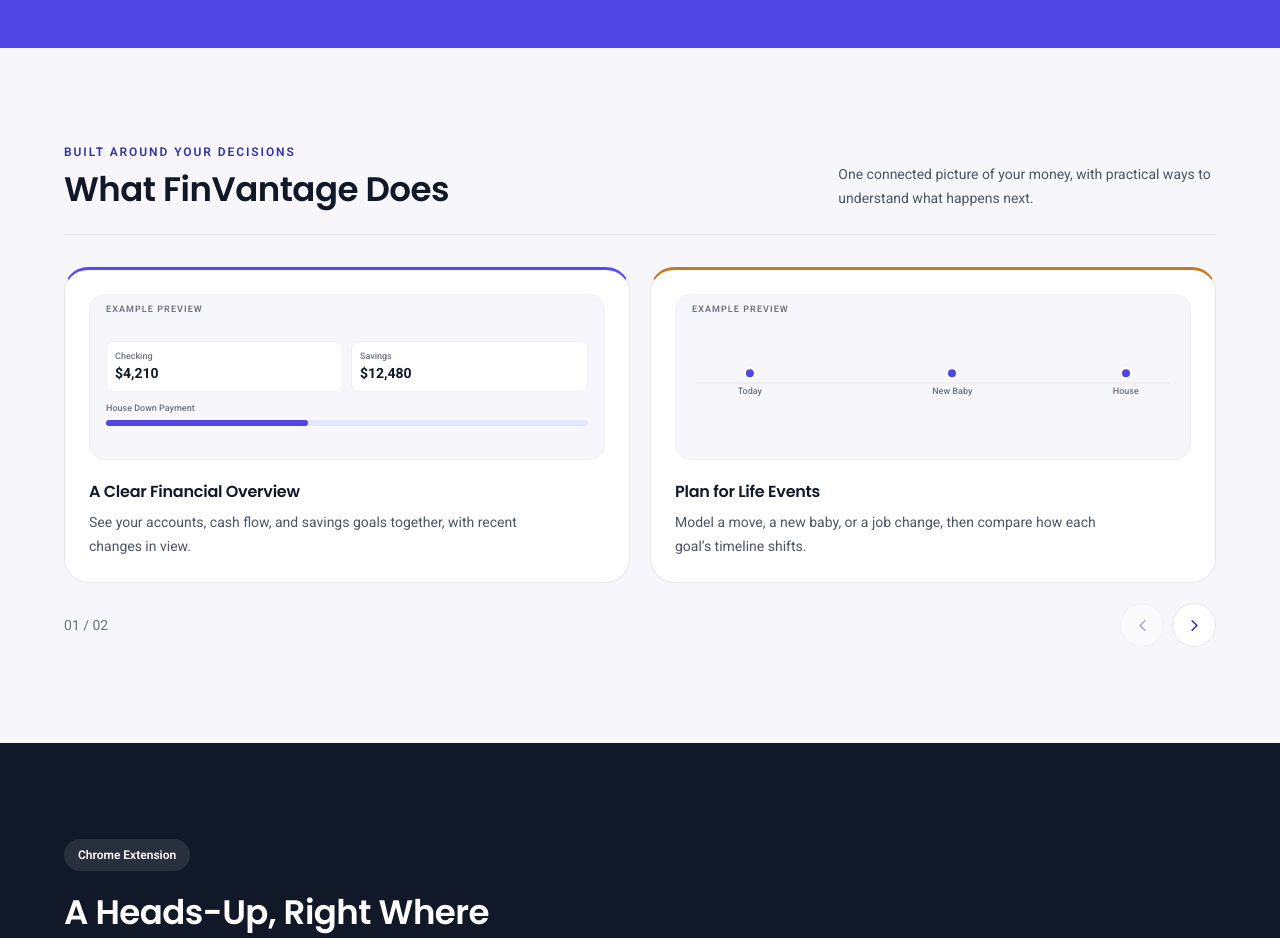
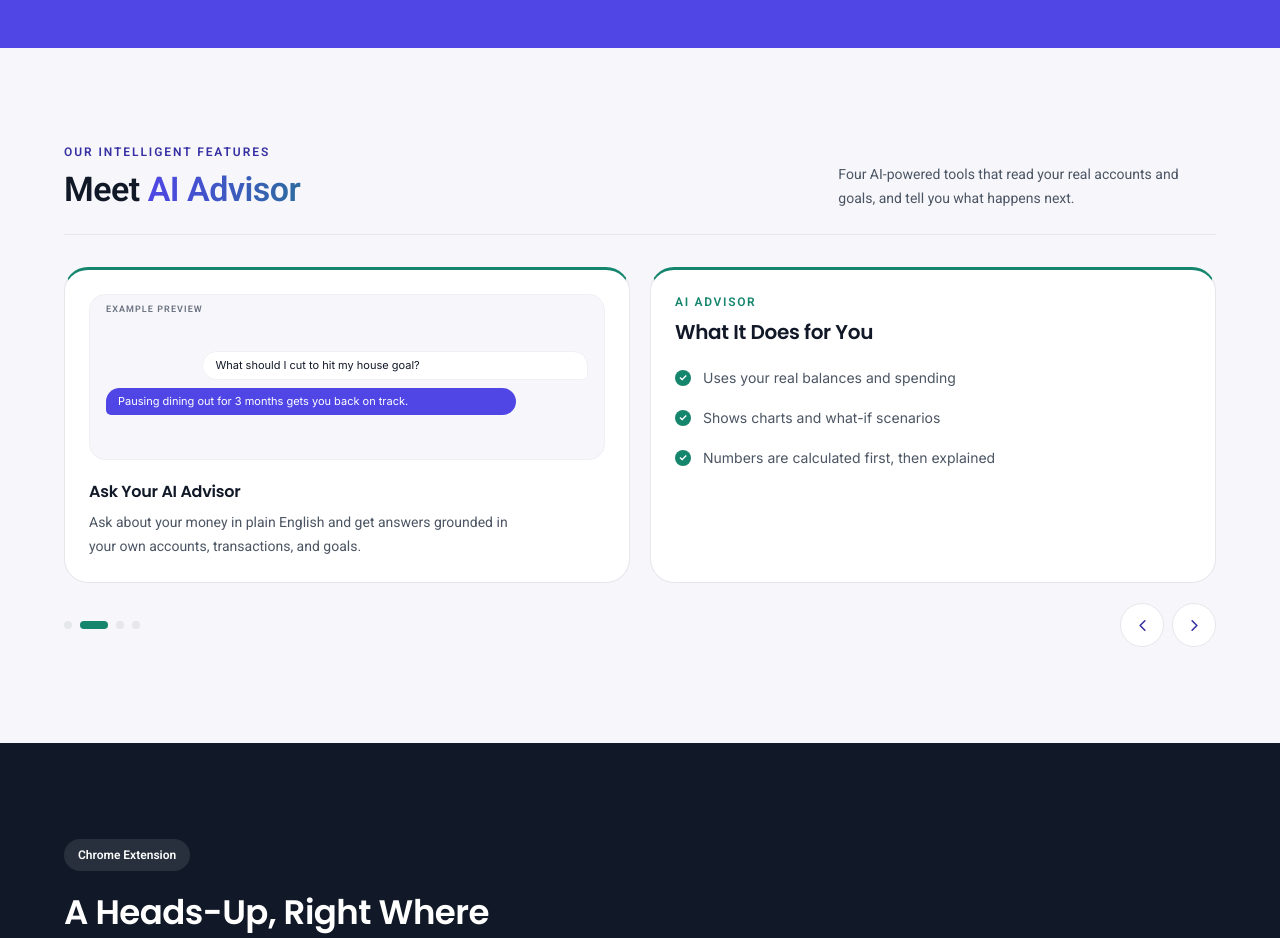
Before and after one commit to ashzaeen/FinVantage, a Next.js app in the folder apps/web/: page / in a window 1280 px wide. Shown: the part 1240-2178 px from the top of the page. Built offline with nearby package versions, Linux system fonts and the light colour scheme.

Commit message:
Landing: intelligent features carousel synced to a rotating heading
The heading cycles Copilot Agent, AI Advisor, Life Events, and Quarterly
Reports, and the two cards below slide with it. Pauses on hover; holds
still for reduced motion.

Co-Authored-By: Claude Opus 5.5 <noreply@anthropic.com>

```diff
--- a/apps/web/src/components/landing/FeatureGrid.tsx
+++ b/apps/web/src/components/landing/FeatureGrid.tsx
@@ -2,7 +2,7 @@
 
 import { ChevronLeft, ChevronRight } from "lucide-react";
 import type { ReactNode } from "react";
-import { useState } from "react";
+import { useEffect, useState } from "react";
 
 /** A small frame every preview sits in: fixed height, so the grid stays aligned regardless of
  * what's inside. Previews are illustrative mockups built from the page's own tokens, not a
@@ -21,21 +21,19 @@ function PreviewFrame({ children }: { children: ReactNode }) {
   );
 }
 
-function DashboardPreview() {
+function CopilotPreview() {
   return (
     <PreviewFrame>
-      <div className="grid grid-cols-2 gap-2">
-        {[{ label: "Checking", value: "$4,210" }, { label: "Savings", value: "$12,480" }].map((tile) => (
-          <div key={tile.label} className="rounded-lg bg-white p-2" style={{ border: "1px solid var(--landing-border-subtle)" }}>
-            <p className="text-[9px] font-medium" style={{ color: "var(--landing-text-muted)" }}>{tile.label}</p>
-            <p className="text-sm font-bold tabular-nums" style={{ color: "var(--landing-text)" }}>{tile.value}</p>
-          </div>
-        ))}
-      </div>
-      <div className="mt-2.5">
-        <p className="text-[9px] font-medium" style={{ color: "var(--landing-text-muted)" }}>House Down Payment</p>
-        <div className="mt-1 h-1.5 rounded-full" style={{ background: "var(--landing-tint-100)" }}>
-          <div className="h-1.5 rounded-full" style={{ width: "42%", background: "var(--landing-primary)" }} />
+      <div className="flex items-start gap-3">
+        <div className="hidden w-24 shrink-0 rounded-lg bg-white p-2 sm:block" style={{ border: "1px solid var(--landing-border-subtle)" }}>
+          <div className="h-10 rounded" style={{ background: "var(--landing-tint-100)" }} />
+          <p className="mt-1.5 text-[9px] font-medium" style={{ color: "var(--landing-text-muted)" }}>Laptop</p>
+          <p className="text-xs font-bold tabular-nums" style={{ color: "var(--landing-text)" }}>$2,499</p>
+        </div>
+        <div className="flex-1 rounded-xl bg-white p-2.5 shadow-sm" style={{ border: "1px solid #f3d19c", borderLeft: "3px solid #c47a20" }}>
+          <p className="text-[10px] font-bold uppercase tracking-wide" style={{ color: "#a4620f" }}>Heads Up</p>
+          <p className="mt-0.5 text-[11px] font-semibold leading-snug" style={{ color: "var(--landing-text)" }}>Your Japan trip moves 3 months later.</p>
+          <p className="mt-1 text-[10px] leading-snug" style={{ color: "var(--landing-text-secondary)" }}>Move $800 from savings to keep it on track.</p>
         </div>
       </div>
     </PreviewFrame>
@@ -95,52 +93,152 @@ function ReportsPreview() {
 }
 
 const FEATURES = [
-  { preview: DashboardPreview, title: "A Clear Financial Overview", body: "See your accounts, cash flow, and savings goals together, with recent changes in view.", accent: "#544af7" },
-  { preview: LifeEventsPreview, title: "Plan for Life Events", body: "Model a move, a new baby, or a job change, then compare how each goal’s timeline shifts.", accent: "#c47a20" },
-  { preview: AdvisorPreview, title: "Ask Your AI Advisor", body: "Explore options and trade-offs grounded in your transactions, accounts, and goals.", accent: "#16856d" },
-  { preview: ReportsPreview, title: "Understand Your Reports", body: "Review spending, savings progress, and investments with a concise view of what changed.", accent: "#3769b1" },
+  {
+    name: "Copilot Agent",
+    preview: CopilotPreview,
+    title: "Check a Purchase While You Shop",
+    body: "A Chrome extension that tells you what a purchase does to your goals, right on the product page, before you buy.",
+    points: ["Works on Amazon product pages", "A clear verdict: looks good, heads up, or warning", "Only the price and store ever leave your browser"],
+    accent: "#544af7",
+  },
+  {
+    name: "AI Advisor",
+    preview: AdvisorPreview,
+    title: "Ask Your AI Advisor",
+    body: "Ask about your money in plain English and get answers grounded in your own accounts, transactions, and goals.",
+    points: ["Uses your real balances and spending", "Shows charts and what-if scenarios", "Numbers are calculated first, then explained"],
+    accent: "#16856d",
+  },
+  {
+    name: "Life Events",
+    preview: LifeEventsPreview,
+    title: "Plan for Life Events",
+    body: "Model a move, a new baby, or a job change before it happens, and see how each goal’s timeline shifts.",
+    points: ["Describe the event in your own words", "You confirm before anything is saved", "Compare your goals with and without it"],
+    accent: "#c47a20",
+  },
+  {
+    name: "Quarterly Reports",
+    preview: ReportsPreview,
+    title: "Understand Your Quarter",
+    body: "A plain-English recap of your spending, saving, and goal progress, written from your real numbers.",
+    points: ["What changed since last quarter", "Savings rate and goal pace at a glance", "Regenerate a report any time"],
+    accent: "#3769b1",
+  },
 ];
 
+const SLIDE_MS = 4500;
+const MOVE = "600ms cubic-bezier(0.22, 1, 0.36, 1)";
+
+/** The heading's feature name. It slides up in step with the cards below; the first name is
+ * repeated at the end so the loop wraps forward instead of sliding back. */
+function RotatingName({ index, animate }: { index: number; animate: boolean }) {
+  return (
+    <span className="relative inline-block h-[1.25em] overflow-hidden align-bottom">
+      <span className="flex flex-col" style={{ transform: `translateY(-${index * 1.25}em)`, transition: animate ? `transform ${MOVE}` : "none" }}>
+        {[...FEATURES, FEATURES[0]].map((feature, i) => (
+          <span
+            key={i}
+            className="block h-[1.25em] whitespace-nowrap bg-clip-text text-transparent"
+            style={{ backgroundImage: "linear-gradient(90deg, var(--landing-primary), #16856d)" }}
+          >
+            {feature.name}
+          </span>
+        ))}
+      </span>
+    </span>
+  );
+}
+
 export function FeatureGrid() {
-  const [activeSlide, setActiveSlide] = useState(0);
-  const slides = [FEATURES.slice(0, 2), FEATURES.slice(2, 4)];
+  // 0..FEATURES.length; the last value is the copy of the first slide, reset without animation.
+  const [index, setIndex] = useState(0);
+  const [animate, setAnimate] = useState(true);
+  const [paused, setPaused] = useState(false);
+  const active = index % FEATURES.length;
+
+  useEffect(() => {
+    if (paused || window.matchMedia("(prefers-reduced-motion: reduce)").matches) return;
+    const timer = window.setTimeout(() => {
+      setAnimate(true);
+      setIndex((i) => Math.min(i + 1, FEATURES.length));
+    }, SLIDE_MS);
+    return () => window.clearTimeout(timer);
+  }, [index, paused]);
+
+  const wrapAround = () => {
+    if (index === FEATURES.length) {
+      setAnimate(false);
+      setIndex(0);
+    }
+  };
+
+  const goTo = (target: number) => {
+    setAnimate(true);
+    setIndex(target);
+  };
 
   return (
-    <section id="features" aria-roledescription="carousel" aria-label="What FinVantage Does" className="scroll-mt-20 py-18 md:py-24" style={{ background: "var(--landing-section-bg)" }}>
+    <section id="features" aria-roledescription="carousel" aria-label="Our Intelligent Features" className="scroll-mt-20 py-18 md:py-24" style={{ background: "var(--landing-section-bg)" }}>
       <div className="mx-auto max-w-[1200px] px-6">
         <div className="flex flex-col gap-3 border-b pb-6 sm:flex-row sm:items-end sm:justify-between" style={{ borderColor: "var(--landing-border)" }}>
           <div>
-            <p className="text-xs font-semibold uppercase tracking-[0.16em]" style={{ color: "var(--landing-primary-dark)" }}>Built Around Your Decisions</p>
+            <p className="text-xs font-semibold uppercase tracking-[0.16em]" style={{ color: "var(--landing-primary-dark)" }}>Our Intelligent Features</p>
             <h2
               className="mt-2 text-[28px] font-semibold leading-tight tracking-tight sm:text-[34px]"
               style={{ fontFamily: "var(--font-landing-heading)", color: "var(--landing-text)" }}
             >
-              What FinVantage Does
+              <span className="sr-only">Our intelligent features: {FEATURES.map((f) => f.name).join(", ")}</span>
+              <span aria-hidden="true">Meet <RotatingName index={index} animate={animate} /></span>
             </h2>
           </div>
-          <p className="max-w-[48ch] text-sm leading-6" style={{ color: "var(--landing-text-secondary)" }}>One connected picture of your money, with practical ways to understand what happens next.</p>
+          <p className="max-w-[48ch] text-sm leading-6" style={{ color: "var(--landing-text-secondary)" }}>Four AI-powered tools that read your real accounts and goals, and tell you what happens next.</p>
         </div>
-        <div className="mt-8 overflow-hidden">
-          <div className="flex transition-transform duration-500 ease-out motion-reduce:transition-none" style={{ transform: `translateX(-${activeSlide * 100}%)` }}>
-            {slides.map((slide, slideIndex) => <ul key={slideIndex} aria-hidden={slideIndex !== activeSlide} aria-label={`Feature cards ${slideIndex * 2 + 1} to ${slideIndex * 2 + slide.length}`} className="grid w-full shrink-0 gap-5 md:grid-cols-2">
-              {slide.map((feature) => (
-                <li key={feature.title} className="group rounded-[24px] border-t-[3px] bg-white p-5 transition-colors hover:bg-[#fdfdff] sm:p-6" style={{ borderTopColor: feature.accent, borderLeft: "1px solid var(--landing-border)", borderRight: "1px solid var(--landing-border)", borderBottom: "1px solid var(--landing-border)" }}>
+        <div className="mt-8 overflow-hidden" onMouseEnter={() => setPaused(true)} onMouseLeave={() => setPaused(false)} onFocus={() => setPaused(true)} onBlur={() => setPaused(false)}>
+          <div className="flex" onTransitionEnd={(e) => e.target === e.currentTarget && wrapAround()} style={{ transform: `translateX(-${index * 100}%)`, transition: animate ? `transform ${MOVE}` : "none" }}>
+            {[...FEATURES, FEATURES[0]].map((feature, slideIndex) => (
+              <ul key={slideIndex} aria-hidden={slideIndex !== index} aria-label={feature.name} className="grid w-full shrink-0 gap-5 md:grid-cols-2">
+                <li className="rounded-[24px] border-t-[3px] bg-white p-5 sm:p-6" style={{ borderTopColor: feature.accent, borderLeft: "1px solid var(--landing-border)", borderRight: "1px solid var(--landing-border)", borderBottom: "1px solid var(--landing-border)" }}>
                   <feature.preview />
                   <h3 className="mt-5 text-base font-semibold" style={{ fontFamily: "var(--font-landing-heading)", color: "var(--landing-text)" }}>{feature.title}</h3>
                   <p className="mt-1.5 max-w-[56ch] text-sm leading-6" style={{ color: "var(--landing-text-secondary)" }}>{feature.body}</p>
                 </li>
-              ))}
-            </ul>)}
+                <li className="flex flex-col rounded-[24px] border-t-[3px] bg-white p-5 sm:p-6" style={{ borderTopColor: feature.accent, borderLeft: "1px solid var(--landing-border)", borderRight: "1px solid var(--landing-border)", borderBottom: "1px solid var(--landing-border)" }}>
+                  <p className="text-xs font-semibold uppercase tracking-[0.14em]" style={{ color: feature.accent }}>{feature.name}</p>
+                  <h3 className="mt-2 text-xl font-semibold" style={{ fontFamily: "var(--font-landing-heading)", color: "var(--landing-text)" }}>What It Does for You</h3>
+                  <ul className="mt-5 space-y-4">
+                    {feature.points.map((point) => (
+                      <li key={point} className="flex items-start gap-3 text-sm leading-6" style={{ color: "var(--landing-text-secondary)" }}>
+                        <span className="mt-1 flex h-4 w-4 shrink-0 items-center justify-center rounded-full text-[10px] font-bold text-white" style={{ background: feature.accent }}>✓</span>
+                        {point}
+                      </li>
+                    ))}
+                  </ul>
+                </li>
+              </ul>
+            ))}
           </div>
         </div>
         <div className="mt-5 flex items-center justify-between gap-4">
-          <span className="sr-only" aria-live="polite">Showing feature group {activeSlide + 1} of {slides.length}</span>
-          <p className="text-sm tabular-nums" style={{ color: "var(--landing-text-muted)" }}>0{activeSlide + 1} / 0{slides.length}</p>
+          <span className="sr-only" aria-live="polite">Showing {FEATURES[active].name}</span>
           <div className="flex items-center gap-2">
-            <button type="button" onClick={() => setActiveSlide((slide) => Math.max(0, slide - 1))} disabled={activeSlide === 0} aria-label="Previous feature cards" className="flex min-h-11 min-w-11 items-center justify-center rounded-full border bg-white text-[#3730A3] transition-colors hover:bg-[#EEF2FF] disabled:cursor-not-allowed disabled:opacity-40 focus-visible:outline-none focus-visible:ring-2 focus-visible:ring-[#544af7]" style={{ borderColor: "var(--landing-border)" }}>
+            {FEATURES.map((feature, i) => (
+              <button
+                key={feature.name}
+                type="button"
+                onClick={() => goTo(i)}
+                aria-label={`Show ${feature.name}`}
+                aria-current={i === active}
+                className="h-2 rounded-full transition-all duration-300 focus-visible:outline-none focus-visible:ring-2 focus-visible:ring-[#544af7]"
+                style={{ width: i === active ? 28 : 8, background: i === active ? feature.accent : "var(--landing-border)" }}
+              />
+            ))}
+          </div>
+          <div className="flex items-center gap-2">
+            <button type="button" onClick={() => goTo((active + FEATURES.length - 1) % FEATURES.length)} aria-label="Previous feature" className="flex min-h-11 min-w-11 items-center justify-center rounded-full border bg-white text-[#3730A3] transition-colors hover:bg-[#EEF2FF] focus-visible:outline-none focus-visible:ring-2 focus-visible:ring-[#544af7]" style={{ borderColor: "var(--landing-border)" }}>
               <ChevronLeft size={19} aria-hidden="true" />
             </button>
-            <button type="button" onClick={() => setActiveSlide((slide) => Math.min(slides.length - 1, slide + 1))} disabled={activeSlide === slides.length - 1} aria-label="Next feature cards" className="flex min-h-11 min-w-11 items-center justify-center rounded-full border bg-white text-[#3730A3] transition-colors hover:bg-[#EEF2FF] disabled:cursor-not-allowed disabled:opacity-40 focus-visible:outline-none focus-visible:ring-2 focus-visible:ring-[#544af7]" style={{ borderColor: "var(--landing-border)" }}>
+            <button type="button" onClick={() => goTo(active + 1)} aria-label="Next feature" className="flex min-h-11 min-w-11 items-center justify-center rounded-full border bg-white text-[#3730A3] transition-colors hover:bg-[#EEF2FF] focus-visible:outline-none focus-visible:ring-2 focus-visible:ring-[#544af7]" style={{ borderColor: "var(--landing-border)" }}>
               <ChevronRight size={19} aria-hidden="true" />
             </button>
           </div>
```
